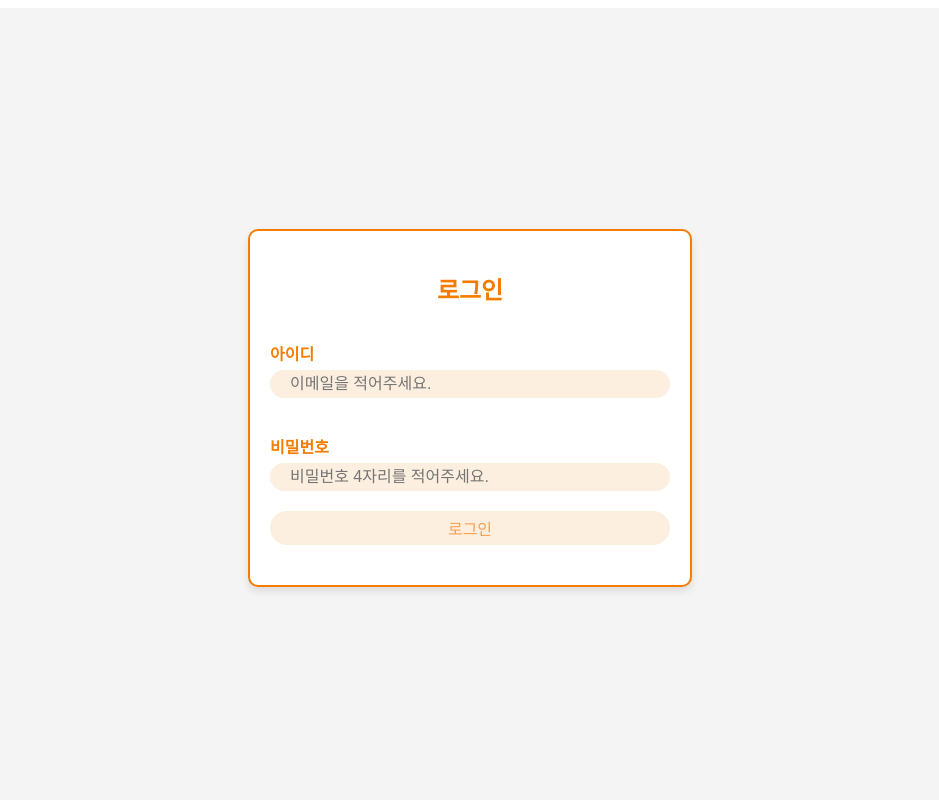
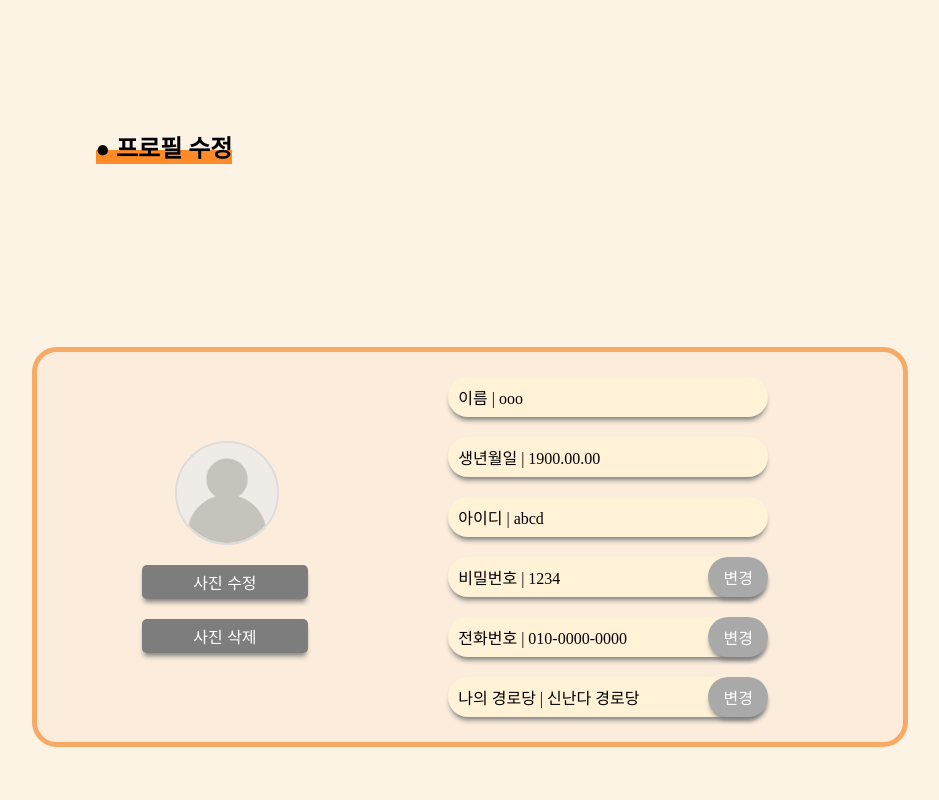
Before and after one commit to Sidenowteam1/client, a React (Vite) app: page / in a window 1280 px wide. Before the commit this address had no page. Shown: the top 800 px of the page, without its empty margins (170-1109 px from the left). Built offline with nearby package versions, Linux system fonts and the light colour scheme.

Commit message:
feat: MyPage 디자인 완성

```diff
--- a/src/App.jsx
+++ b/src/App.jsx
@@ -1,19 +1,46 @@
+// import React from "react";
+// import { BrowserRouter as Router, Routes, Route } from "react-router-dom";
+
+// // import Header from "./components/Header";
+
+// import Introduce from "./pages/Introduce";
+// import AboutUs from "./pages/AboutUs";
+// import ChatBot from "./pages/ChatBot";
+// import Login from "./pages/Login";
+// import Signup from "./pages/Signup";
+// import MyPage from "./pages/MyPage";
+
+// function App() {
+//   return (
+//     <Router>
+//       <MyPage />
+//       <Routes>
+//         <Route path="/pages/Introduce" element={<Introduce />} />
+//         <Route path="/pages/AboutUs" element={<AboutUs />} />
+//         <Route path="/pages/ChatBot" element={<ChatBot />} />
+//         <Route path="/pages/Login" element={<Login />} />
+//         <Route path="/pages/Signup" element={<Signup />} />
+//       </Routes>
+//     </Router>
+//   );
+// }
+
+// export default App;
 import React from "react";
 import { BrowserRouter as Router, Routes, Route } from "react-router-dom";
-
-import Header from "./components/Header";
 
 import Introduce from "./pages/Introduce";
 import AboutUs from "./pages/AboutUs";
 import ChatBot from "./pages/ChatBot";
 import Login from "./pages/Login";
 import Signup from "./pages/Signup";
+import MyPage from "./pages/MyPage";
 
 function App() {
   return (
     <Router>
-      <Login />
       <Routes>
+        <Route path="/" element={<MyPage />} /> {/* 기본 경로로 설정 */}
         <Route path="/pages/Introduce" element={<Introduce />} />
         <Route path="/pages/AboutUs" element={<AboutUs />} />
         <Route path="/pages/ChatBot" element={<ChatBot />} />
--- a/src/pages/Login.jsx
+++ b/src/pages/Login.jsx
@@ -1,6 +1,7 @@
 // src/pages/login.jsx
 import React, { useState } from "react";
 import styles from "../public/css/Login.module.css";
+import "../public/css/Main.css";
 import Input from "../components/Input";
 import Button from "../components/Button";
 const Login = () => {
--- /dev/null
+++ b/src/pages/MyPage.jsx
@@ -0,0 +1,78 @@
+import React, { useState } from "react";
+import "../public/css/MyPage.css";
+import "../public/css/Main.css";
+
+const MyPage = () => {
+  const [name] = useState("ooo");
+  const [birthdate] = useState("1900.00.00");
+  const [userId] = useState("abcd");
+  const [password, setPassword] = useState("1234");
+  const [phone, setPhone] = useState("010-0000-0000");
+  const [group, setGroup] = useState("신난다 경로당");
+
+  return (
+    <div className="container">
+      <div className="edit-profile">
+        <h2 className="title">● 프로필 수정</h2>
+        <div className="profileBox">
+          <div className="profileImage">
+            <img
+              src="src\images\default-profile.png"
+              alt="profile"
+              className="profile-image"
+            />
+            <div className="buttonGroup">
+              <button className="profile">사진 수정</button>
+              <button className="profile">사진 삭제</button>
+            </div>
+          </div>
+
+          <div className="info">
+            <div className="field">
+              <span className="text">이름 | {name}</span>
+            </div>
+            <div className="field">
+              <span className="text">생년월일 | {birthdate}</span>
+            </div>
+            <div className="field">
+              <span className="text">아이디 | {userId}</span>
+            </div>
+            <div className="field">
+              <span className="text">비밀번호 | {password}</span>
+              <button className="changeButton">변경</button>
+            </div>
+            <div className="field">
+              <span className="text">전화번호 | {phone}</span>
+              <button className="changeButton">변경</button>
+            </div>
+            <div className="field">
+              <span className="text">나의 경로당 | {group}</span>
+              <button className="changeButton">변경</button>
+            </div>
+          </div>
+        </div>
+      </div>
+
+      <div className="government">
+        <h2 className="title">● 나의 혜택</h2>
+        <div className="governBox">
+          <div className="notice">
+            <img
+              src="src\images\govern.png"
+              alt="말풍선"
+              className="govern-img"
+            />
+            <h3>내 나이에 맞는 정부 혜택은?</h3>
+          </div>
+          <div className="contents">1. 지원 내용</div>
+          <div className="contents">2. 지원 내용</div>
+          <div className="add">
+            <strong>+</strong> 더보기
+          </div>
+        </div>
+      </div>
+    </div>
+  );
+};
+
+export default MyPage;
--- a/src/public/css/Login.module.css
+++ b/src/public/css/Login.module.css
@@ -1,5 +1,4 @@
 /* src/css/login.module.css */
-
 .login_container {
   display: flex;
   justify-content: center;
--- /dev/null
+++ b/src/public/css/Main.css
@@ -0,0 +1,3 @@
+body {
+  background-color: #fcf3e4;
+}
--- /dev/null
+++ b/src/public/css/MyPage.css
@@ -0,0 +1,129 @@
+.edit-profile,
+.government {
+  text-align: center;
+  padding: 20px;
+  min-height: 100vh;
+  place-items: center;
+  display: grid;
+}
+
+.title {
+  /* h2 프로필 수정 */
+  color: black;
+  font-size: 1.5rem;
+  font-weight: bold;
+  text-align: left;
+  margin-right: 50%;
+  background: linear-gradient(to top, #ff8b28 40%, transparent 40%);
+}
+
+.profileBox,
+.governBox {
+  background-color: rgba(251, 236, 219, 1);
+  border: 5px solid #f6aa66;
+  border-radius: 25px;
+  padding: 5px;
+  text-align: left;
+  width: 70%;
+  display: flex;
+  align-items: center;
+}
+.profileImage {
+  margin-left: 100px;
+}
+.profile-image {
+  width: 100px;
+  height: 100px;
+  border-radius: 50%;
+  border: 2px solid #dcdcdc;
+  display: flex;
+  justify-content: center;
+  flex-direction: column;
+  margin-left: 20%;
+}
+
+.buttonGroup {
+  flex-direction: column;
+}
+.buttonGroup button {
+  box-shadow: 0px 5px 5px -2px gray;
+}
+.buttonGroup button:hover {
+  background-color: #676767;
+  transition: ease-out 0.3s;
+}
+.profile {
+  padding: 5px 10px;
+  background-color: #7d7d7d;
+  color: white;
+  border: none;
+  border-radius: 5px;
+  cursor: pointer;
+}
+.info {
+  margin-left: 140px;
+}
+.field {
+  display: flex;
+  justify-content: space-between;
+  align-items: center;
+  margin: 20px 0;
+  font-size: 1rem;
+  gap: 10%;
+  background-color: #fff2d7;
+  border-radius: 20px;
+  height: 40px;
+  width: 320px;
+  box-shadow: 0px 5px 5px -2px gray;
+}
+.text {
+  white-space: nowrap; /* 텍스트를 한 줄로 표시 */
+  overflow: hidden; /* 넘치는 내용 숨김 */
+  text-overflow: ellipsis; /* 넘치는 부분 ... 표시 */
+  flex: 1;
+  padding-left: 10px;
+}
+
+/* 로그인 버튼 컴포넌트 영향 안받기 위해 따로 제작 */
+.info .changeButton {
+  background-color: #a9a9a9;
+  color: white;
+  border: none;
+  border-radius: 20px;
+  cursor: pointer;
+  width: 60px;
+  height: 40px;
+  margin: 0;
+  box-shadow: 0px 5px 5px -2px gray;
+}
+.info .changeButton:hover {
+  background-color: #676767;
+  transition: ease-out 0.3s;
+}
+
+.governBox {
+  flex-direction: column; /* 세로 정렬 */
+}
+.govern-img {
+  width: 80px;
+  height: 80px;
+}
+.notice {
+  display: flex;
+  justify-content: center;
+  align-items: center;
+  margin: 20px;
+}
+.contents {
+  height: 40px;
+  background-color: #9d9d9d;
+  width: 80%;
+  text-align: center;
+  padding: 10px;
+  height: 60px;
+  margin-bottom: 20px; /* 요소 간 세로 간격 추가 */
+  border-radius: 20px;
+}
+.add:hover {
+  cursor: pointer;
+}
```
Also changed, not shown: src/images/default-profile.png (added), src/images/govern.png (added).
